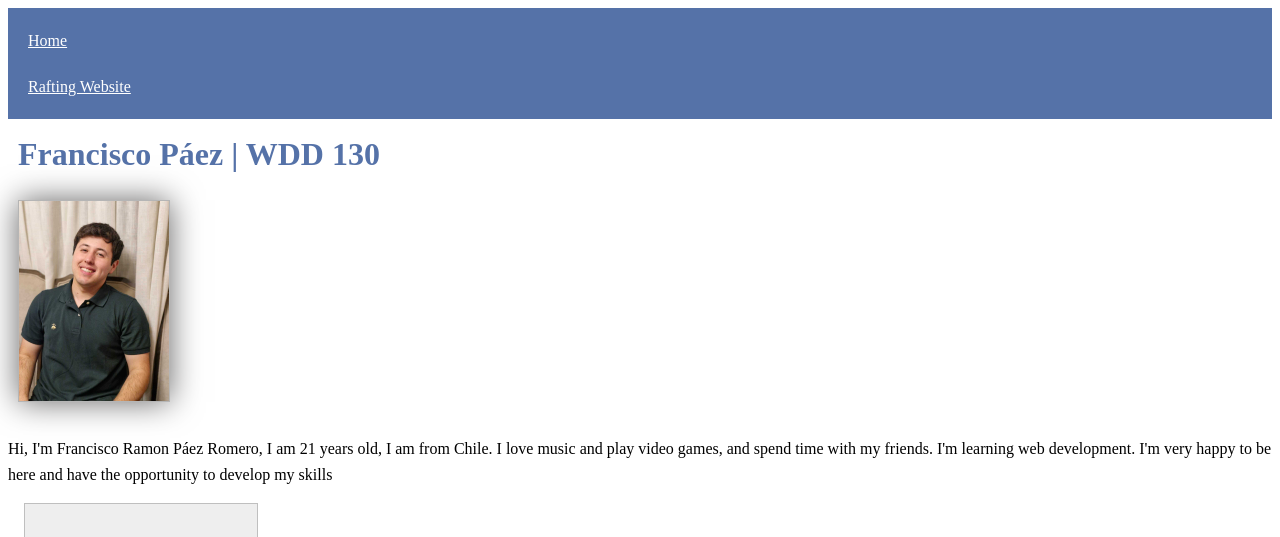
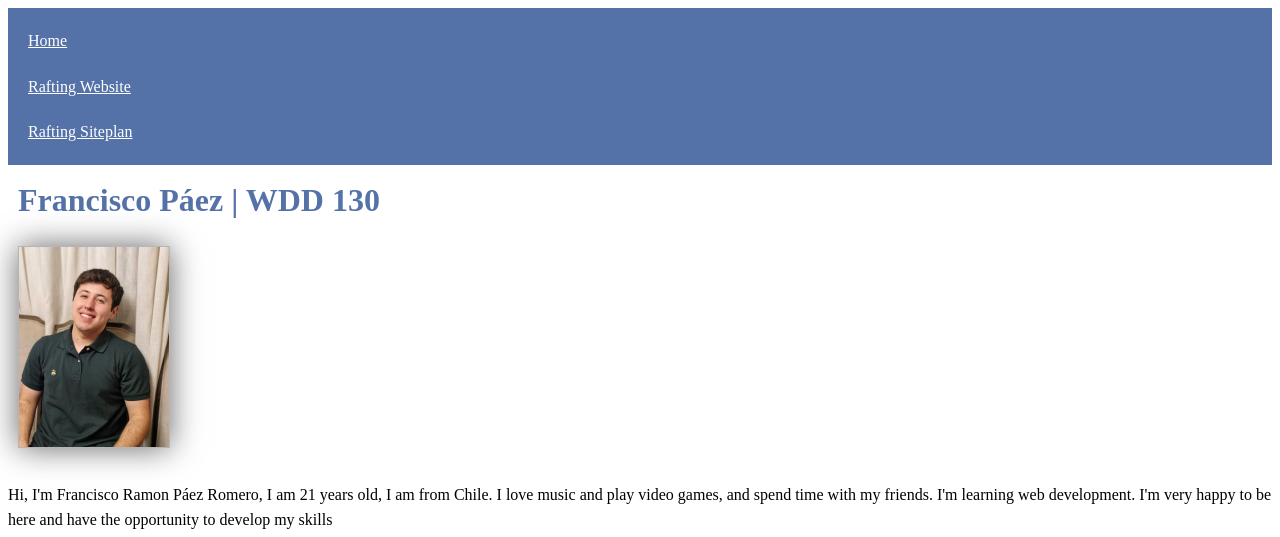
Before and after one commit to franciscopaez-byu/wdd130, a plain HTML site: page index.html in a window 1280 px wide. Shown: the top 537 px of the page. Drawn offline with Linux system fonts and the light colour scheme.

Commit message:
add info

```diff
--- a/index.html
+++ b/index.html
@@ -13,6 +13,7 @@
         <nav>
             <a href="#">Home</a>
             <a href="wwr/">Rafting Website</a>
+            <a href="wwr/siite-plan-rafting.html">Rafting Siteplan</a>
         </nav>
     </header>
     <main>
```
